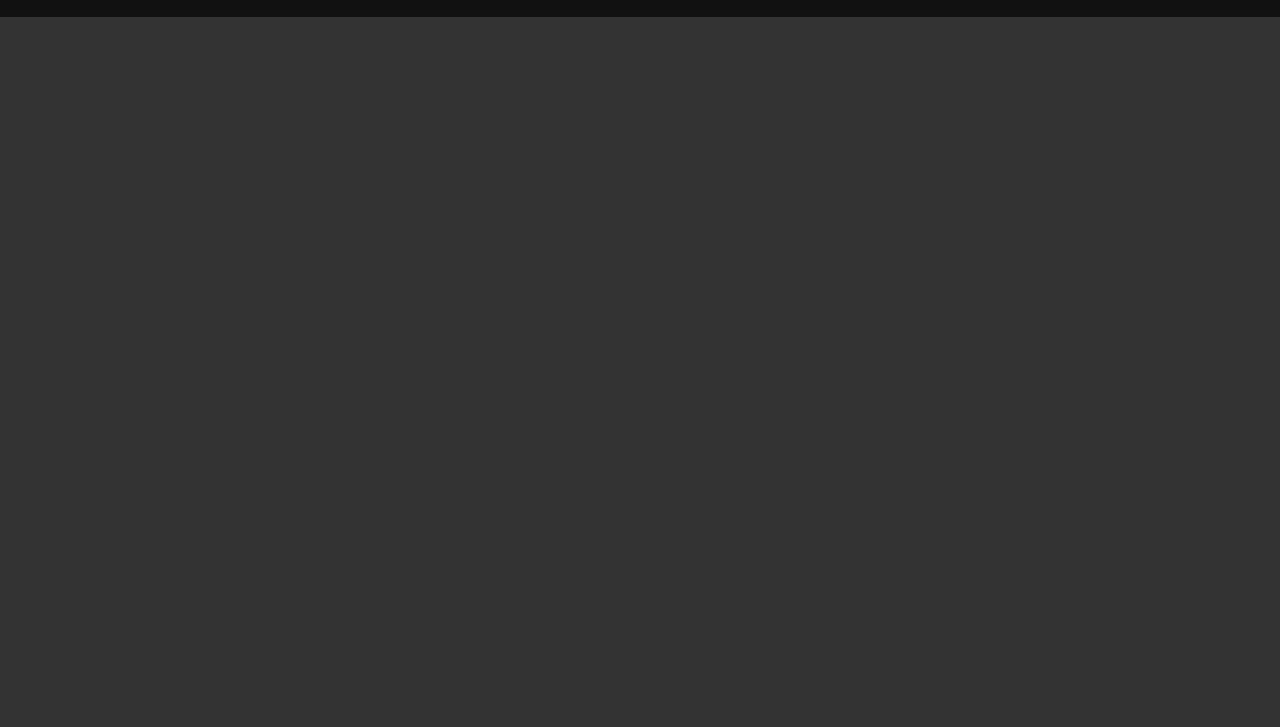
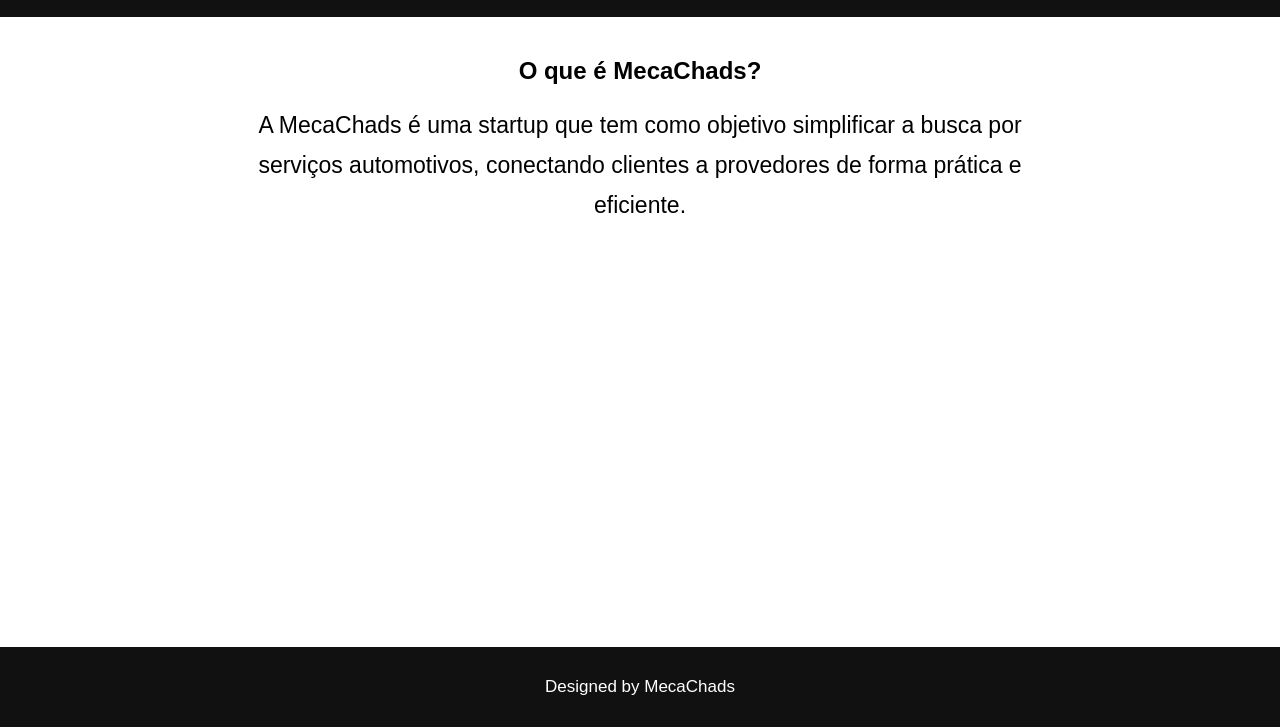
Before and after one commit to efras23/MecaChads, a website: page src/view/index.html in a window 1280 px wide. Shown: the part 73-800 px from the top of the page. Drawn offline with Linux system fonts and the light colour scheme; files that its build step writes are made by us from their sources.

Commit message:
Mais textos e estilos ao site.

```diff
--- a/public/index.css
+++ b/public/index.css
@@ -5,8 +5,10 @@
 }
 
 body {
-    background-color: #333;
+    font-family: Arial, Helvetica, sans-serif;
 }
+
+/* Header */
 
 header {
     padding: 20px 0;
@@ -26,3 +28,50 @@
     font-size: 43px;
     color: #d00;
 }
+
+/* Main */
+
+.limite-conteudo {
+    width: 800px;
+    margin: 0 auto;
+}
+
+main {
+    padding: 20px 0 40px;
+}
+
+section {
+    display: flex;
+    flex-direction: column;
+    align-items: center;
+    justify-content: center;
+
+}
+
+h2 {
+    padding: 20px 0;
+}
+
+p {
+    text-align: center;
+    font-size: 23px;
+    line-height: 40px;
+}
+
+/* Footer */
+
+footer {
+    position: absolute;
+    bottom: 0;
+    width: 100%;
+    height: 80px;
+    display: flex;
+    justify-content: center;
+    align-items: center;
+    background-color: #111;
+    color: #fff;
+}
+
+footer p{
+    font-size: 17px;
+}
--- a/src/view/index.html
+++ b/src/view/index.html
@@ -12,11 +12,14 @@
         <header>
             <span>Meca</span><span>Chads</span>
         </header>
-        <main>
-
+        <main class="limite-conteudo">
+            <section>
+                <h2>O que é MecaChads?</h2>
+                <p>A MecaChads é uma startup que tem como objetivo simplificar a busca por serviços automotivos, conectando clientes a provedores de forma prática e eficiente.</p>
+            </section>
         </main>
         <footer>
-
+            <p>Designed by MecaChads</p>
         </footer>
     </body>
 </html>
```
